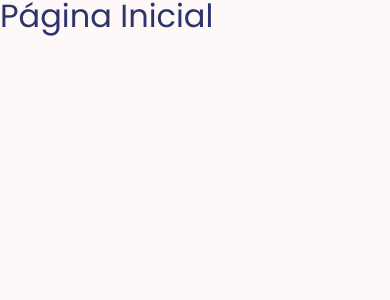
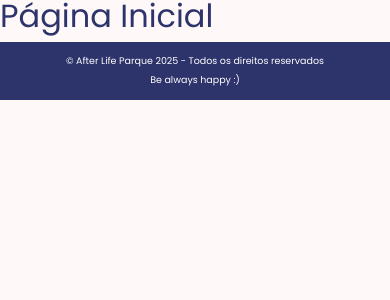
Before and after one commit to Enzo-Modena/Front-end-p1, a Next.js app: page / in a window 390 px wide. Shown: the top 300 px of the page. Built offline with nearby package versions, Linux system fonts and the light colour scheme.

Commit message:
16/06/2025

```diff
--- a/package.json
+++ b/package.json
@@ -9,8 +9,9 @@
     "lint": "next lint"
   },
   "dependencies": {
+    "next": "15.3.3",
     "react": "^19.0.0",
     "react-dom": "^19.0.0",
-    "next": "15.3.3"
+    "react-icons": "^5.5.0"
   }
 }
--- a/src/app/layout.js
+++ b/src/app/layout.js
@@ -1,24 +1,37 @@
 import { Poppins } from "next/font/google";
-
+import { Nunito } from "next/font/google";
 import "../css-app/reset.css";
 import "../css-app/globals.css";
 
+
+import Rodape from "../components/rodape";
+
 const poppins = Poppins({
-  variable: "--font-poppins",
-  subsets: ["latin"],
-  weight: ["400", "700"],
+  subsets: ['latin'],
+  weight: ['400', '700'],
+  variable: '--font-poppins',
+});
+
+const nunito = Nunito({
+  subsets: ['latin'],
+  weight: ['400', '700'],
+  variable: '--font-nunito',
 });
 
 export const metadata = {
-  title: "After Life",
-  description: "Be always happy",
+  title: "After Life Parque - Sua aventura começa aqui!",
+  description: "Explore as atrações incríveis do After Life Parque e reserve sua diversão!",
 };
+
 
 export default function RootLayout({ children }) {
   return (
     <html lang="pt-br">
-      <body className={poppins.variable}>
-        {children}
+      <body className={`${poppins.variable} ${nunito.variable}`}>
+        <div className="layoutContainer">
+          <main className="mainContent">{children}</main>
+          <Rodape />
+        </div>
       </body>
     </html>
   );
--- /dev/null
+++ b/src/components/rodape/index.jsx
@@ -0,0 +1,14 @@
+import styles from './page.module.css';
+
+export default function Rodape() {
+  const currentYear = new Date().getFullYear();
+
+  return (
+    <footer className={styles.footer}>
+      <div className={styles.footerContent}>
+        <p>&copy; After Life Parque {currentYear} - Todos os direitos reservados</p>
+        <p>Be always happy :)</p>
+      </div>
+    </footer>
+  );
+}
--- /dev/null
+++ b/src/components/rodape/page.module.css
@@ -0,0 +1,45 @@
+.footer {
+    background-color: #2D336B;
+    color: white;
+    padding: 1rem 20px;
+    text-align: center;
+    font-size: 0.875rem;
+    margin-top: auto;
+    width: 100%;
+    box-sizing: border-box;
+  }
+
+  .footerContent {
+    display: flex;
+    justify-content: space-between;
+    align-items: center;
+    max-width: 1200px;
+    margin: 0 auto;
+    padding: 0 1rem;
+  }
+
+  .footerContent p {
+    margin: 0;
+    line-height: 1.5;
+  }
+
+  @media (max-width: 768px) {
+    .footerContent {
+      flex-direction: column;
+      text-align: center;
+      gap: 0.5rem;
+    }
+  }
+
+  @media (max-width: 700px) {
+    .footerContent {
+      flex-direction: column;
+      text-align: center;
+      gap: 0.5rem;
+      padding: 0;
+    }
+    .footer {
+      font-size: 0.95rem;
+      padding: 1.2rem 5px;
+    }
+  }
```
Also changed, not shown: src/app/hospedagem/page.jsx (+3 -9 lines), 1 other file (tests, documents, lock files or other folders).
